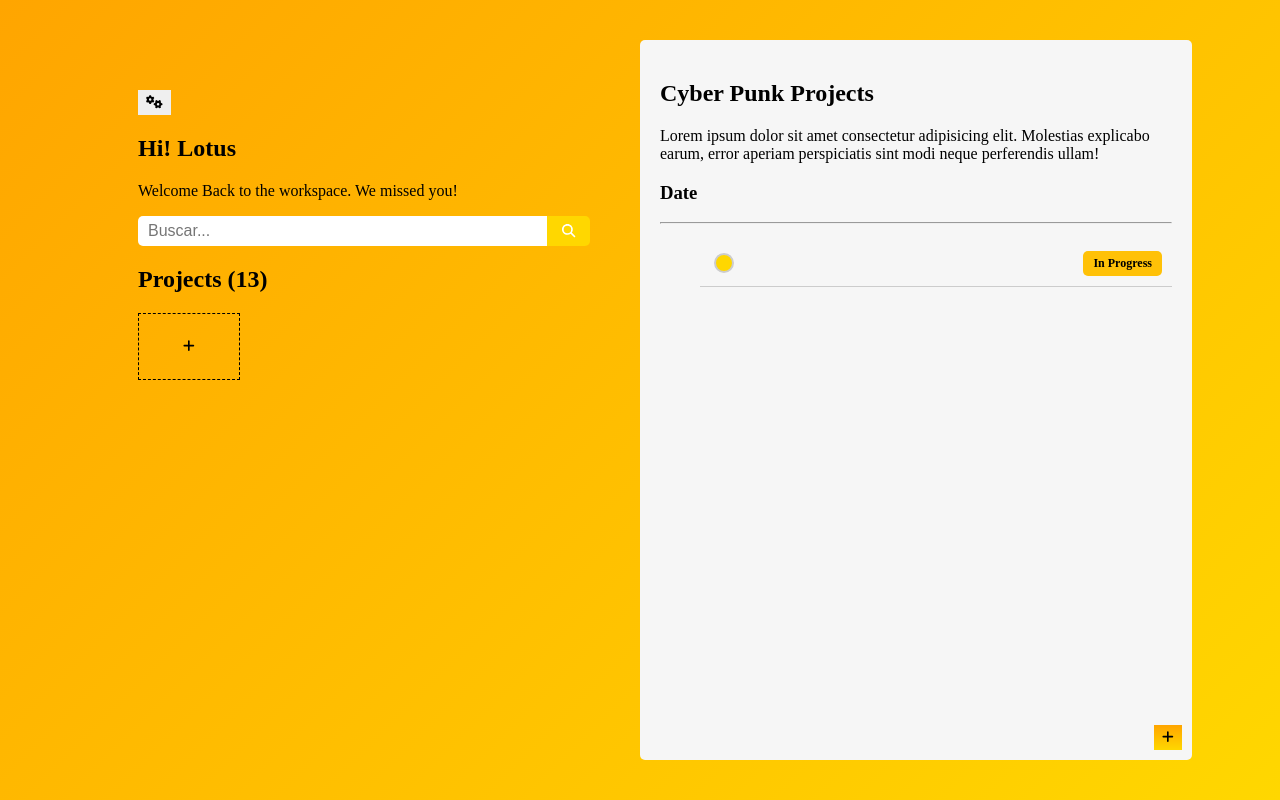
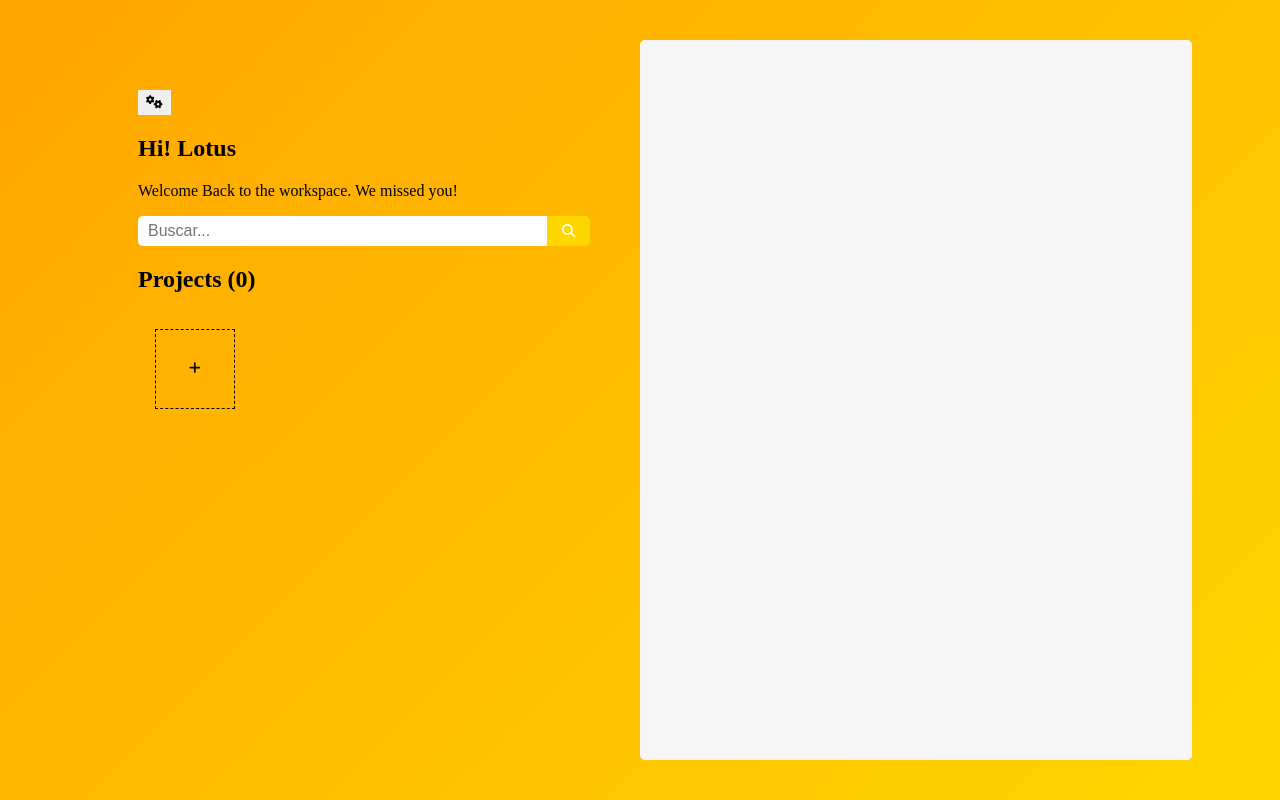
Before and after one commit to StyleLotus/ProjectManager, a React (Vite) app: page / in a window 1280 px wide. Built offline with nearby package versions, Linux system fonts and the light colour scheme.

Commit message:
Task Add, but undrawed

```diff
--- a/src/components/ProjectCard.jsx
+++ b/src/components/ProjectCard.jsx
@@ -6,7 +6,7 @@ import "../styles/projectCard.css";
 
 import "../styles/projectCard.css";
 
-export default function ProjectCard({ project }) {
+export default function ProjectCard({ project, onClick }) {
 
   function getInitials(name){
     const words = name.split(' ');
@@ -19,7 +19,7 @@ export default function ProjectCard({ project }) {
   }
 
   return (
-    <div>
+    <div onClick={onClick}>
       <div className="square" style={{backgroundColor : project.color}}>
         <p className="content">{getInitials(project.name)}</p>
       </div>
@@ -30,4 +30,6 @@ export default function ProjectCard({ project }) {
 
 ProjectCard.propTypes = {
   project: PropTypes.any,
+  onClick: PropTypes.func.isRequired,
+
 };
--- a/src/components/ProjectModal.jsx
+++ b/src/components/ProjectModal.jsx
@@ -7,14 +7,14 @@ import {
 import { useState, useContext } from "react";
 
 export default function ProjectModal() {
-  const { showProjectModal, setShowProjectModal } = useContext(ProjectContext);
-  const  dispatch  = useContext(ProjectDispatchContext);
+  const { showProjectModal, setShowProjectModal, nextId, setNextId } =
+    useContext(ProjectContext);
+  const dispatch = useContext(ProjectDispatchContext);
 
   const [name, setName] = useState("");
   const [description, setDescription] = useState("");
   const [color, setColor] = useState("#ffffff"); // Valor inicial blanco
   const [dueDate, setDueDate] = useState("");
-  let nextId = 0;
 
   const handleAddProject = () => {
     // Verificar que todos los campos sean completados
@@ -26,12 +26,14 @@ export default function ProjectModal() {
     // Llamar a la función de agregar proyecto pasando los datos
     dispatch({
       type: "added",
-      id: nextId++,
+      id: nextId,
       name: name,
       description: description,
       color: color,
-      dueDate: dueDate
+      dueDate: dueDate,
     });
+
+    setNextId(nextId + 1);
 
     // Limpiar los campos después de agregar el proyecto
     setName("");
--- a/src/components/ProjectsPanel.jsx
+++ b/src/components/ProjectsPanel.jsx
@@ -17,14 +17,30 @@ import "../styles/projectPanel.css";
 import { FontAwesomeIcon } from "@fortawesome/react-fontawesome";
 import { faGears } from "@fortawesome/free-solid-svg-icons";
 import { faPlus } from "@fortawesome/free-solid-svg-icons";
-import { useContext } from "react";
+import { useContext, useState } from "react";
 
 export default function ProjectsPanel() {
-  const { showProjectModal, setShowProjectModal, projects   } =
-    useContext(ProjectContext);
+  const {
+    showProjectModal,
+    setShowProjectModal,
+    showTaskModal,
+    setShowTaskModal,
+    projects,
+    selectedProject,
+    setSelectedProject,
+  } = useContext(ProjectContext);
 
   const handleProjectModalView = () => {
     setShowProjectModal(!showProjectModal);
+  };
+
+  const handleTaskModalView = () => {
+    setShowTaskModal(!showTaskModal);
+  };
+
+  const handleSelectedProject = (project) => {
+    setSelectedProject(project);
+    console.log(project);
   };
 
   return (
@@ -37,11 +53,17 @@ export default function ProjectsPanel() {
         <p>Welcome Back to the workspace. We missed you!</p>
         <SearchBar />
         <h2>
-          Projects <span className="numberOfProjects"> (13)</span>
+          Projects{" "}
+          <span className="numberOfProjects"> ({projects.length})</span>
         </h2>
         <div className="projectsContainer">
-          {projects.map((project, index) =>  <ProjectCard key={index} project={project}/>
-          )}
+          {projects.map((project, index) => (
+            <ProjectCard
+              key={index}
+              project={project}
+              onClick={() => handleSelectedProject(project)}
+            />
+          ))}
           <button
             className="btn addProjectBtn"
             onClick={handleProjectModalView}
@@ -52,23 +74,25 @@ export default function ProjectsPanel() {
         {showProjectModal && <ProjectModal />}
       </section>
       <section className="taskContainer">
-        <div>
-          <h2 className="projectTitle">Cyber Punk Projects</h2>
-          <p className="projectDescription">
-            Lorem ipsum dolor sit amet consectetur adipisicing elit. Molestias
-            explicabo earum, error aperiam perspiciatis sint modi neque
-            perferendis ullam!
-          </p>
-          <h3>Date</h3>
-          <hr />
-          <ul>
-            <TaskCard />
-          </ul>
-          <button className="btnAll addTaskBtn">
+        {selectedProject && (
+          <div>
+            <h2 className="projectTitle">{selectedProject.name}</h2>
+            <p className="projectDescription">{selectedProject.description}</p>
+            <h3>Date</h3>
+            <hr />
+            <ul>
+              {selectedProject.tasks.map((task, index) => {
+                <TaskCard key={index} task={task} />;
+              })}
+            </ul>
+          </div>
+        )}
+        {!showTaskModal && selectedProject && (
+          <button className="btnAll addTaskBtn" onClick={handleTaskModalView}>
             <FontAwesomeIcon icon={faPlus} />
           </button>
-        </div>
-        {/* <TaskModal /> */}
+        )}
+        {showTaskModal && <TaskModal />}
       </section>
     </div>
   );
--- a/src/components/TaskModal.jsx
+++ b/src/components/TaskModal.jsx
@@ -1,11 +1,20 @@
+import { ProjectContext, ProjectDispatchContext } from "../contexts/ProjectContext";
 import "../styles/modals.css";
 
-import { useState } from "react";
+import { useState, useContext } from "react";
 
 export default function TaskModal() {
   const [name, setName] = useState("");
   const [description, setDescription] = useState("");
   const [dueDate, setDueDate] = useState("");
+  const {
+    showTaskModal,
+    setShowTaskModal,
+    selectedProject,
+    setSelectedProject,
+  } = useContext(ProjectContext);
+
+  const dispatch = useContext(ProjectDispatchContext)
 
   const handleAddTask = () => {
     // Verificar que todos los campos sean completados
@@ -16,12 +25,21 @@ export default function TaskModal() {
 
     // Llamar a la función de agregar Tarea pasando los datos
 
+    dispatch({
+      type: 'addTask',
+      projectId: selectedProject.id,
+      name: name,
+      description: description,
+      dueDate: dueDate
+    })
+
     // Limpiar los campos después de agregar el Tarea
     setName("");
     setDueDate("");
-    setDescription("")
+    setDescription("");
 
     // Cerrar el modal
+    setShowTaskModal(!showTaskModal);
   };
 
   return (
@@ -30,7 +48,12 @@ export default function TaskModal() {
         <div className="modal-content">
           <header className="modalHeader">
             <h2>Agregar Tarea</h2>
-            <button className="close">x</button>
+            <button
+              className="close"
+              onClick={() => setShowTaskModal(!showTaskModal)}
+            >
+              x
+            </button>
           </header>
           <input
             className="nameInput"
--- a/src/contexts/ProjectContext.jsx
+++ b/src/contexts/ProjectContext.jsx
@@ -8,6 +8,8 @@ export function ProjectProvider({ children }) {
   const [projects, dispatch] = useReducer(tasksDispatch, []);
   const [showTaskModal, setShowTaskModal] = useState(false);
   const [showProjectModal, setShowProjectModal] = useState(false);
+  const [selectedProject, setSelectedProject] = useState(null);
+  const [nextId, setNextId] = useState(0);
 
   return (
     <ProjectContext.Provider
@@ -17,6 +19,10 @@ export function ProjectProvider({ children }) {
         showProjectModal,
         setShowProjectModal,
         projects,
+        selectedProject,
+        setSelectedProject,
+        nextId,
+        setNextId,
       }}
     >
       <ProjectDispatchContext.Provider value={dispatch}>
@@ -42,7 +48,32 @@ function tasksDispatch(projects, action) {
       console.log(newProject);
       return newProject;
     }
+    case "addTask":{
+      const updatedProjects = projects.map((project) =>{
+        if(project.id === action.projectId){
+          const newTask = {
+            id: project.nextId,
+            name: action.name,
+            description: action.description,
+            dueDate: action.dueDate,
+            status: "in-progress"
+          };
+          return {
+              ...project,
+              tasks: [...project.tasks, newTask],
+              nextId: project.nextId + 1
+          };
+        }else{
+          return project;
+        }
+      })
+      console.log(updatedProjects);
+      return updatedProjects
+    }
+    default :
+      return projects
   }
+
 }
 
 ProjectProvider.propTypes = {
--- a/src/styles/projectPanel.css
+++ b/src/styles/projectPanel.css
@@ -53,8 +53,10 @@ settingsBtn{
 }
 
 .addProjectBtn {
-  width: 90%;
-  padding: 25px 15px;
+  max-width: 80px;max-height: 80px;
+  min-width: 80px;min-height: 80px;
+  margin: auto;
+  margin-top: 16px;
   border: 1px dashed #000;
   background-color: transparent;
 }
```
